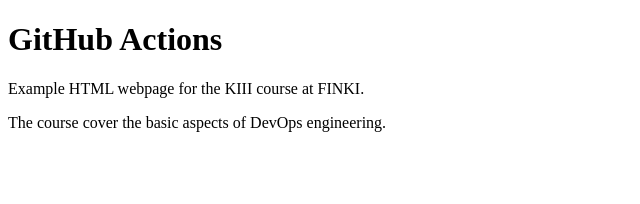
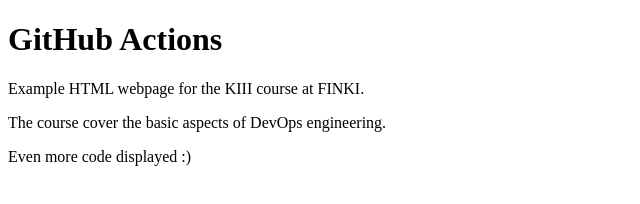
Before and after one commit to AndrejT03/KIII_Dom5, a plain HTML site: page index.html in a window 1280 px wide. Shown: the whole page, without its empty margins (0-640 px from the left). Drawn offline with Linux system fonts and the light colour scheme.

Commit message:
Updated index.html

```diff
--- a/index.html
+++ b/index.html
@@ -4,5 +4,6 @@
     <h1>GitHub Actions</h1>
     <p>Example HTML webpage for the KIII course at FINKI.</p>
     <p>The course cover the basic aspects of DevOps engineering.</p>
+    <p>Even more code displayed :)</p>
   </body>
 </html>
```
